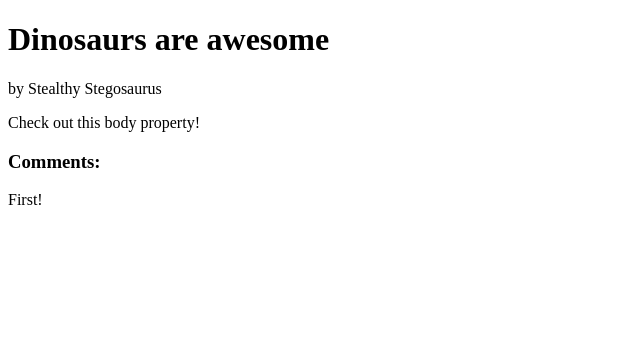
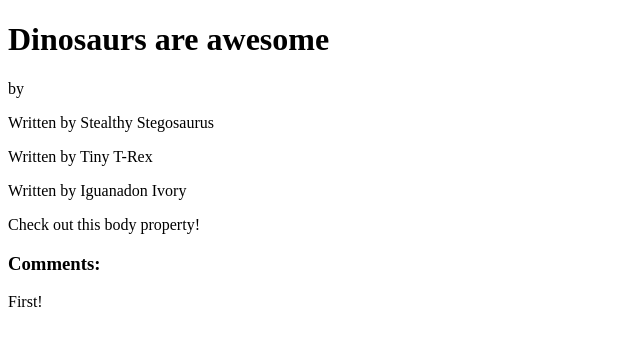
Before and after one commit to tiffanymonroe/react_practice, a React (Create React App) app in the folder blog/: page / in a window 1280 px wide. Shown: the top 346 px of the page, without its empty margins (0-640 px from the left). Built offline with nearby package versions, Linux system fonts and the light colour scheme.

Commit message:
nested components

```diff
--- a/blog/src/App.js
+++ b/blog/src/App.js
@@ -2,15 +2,28 @@ import React, { Component } from 'react';
 import logo from './logo.svg';
 import './App.css';
 
+//import Comment component
+import Comment from './Comment.js'
+//import Author component
+import Author from './Author.js'
+
 class Post extends Component {
   render() {
+    let authors = [
+      <Author author={this.props.allAuthors[0]} />,
+      <Author author={this.props.allAuthors[1]} />,
+      <Author author={this.props.allAuthors[2]} />
+    ]
+
+
+
     return (
       <div >
         <h1>{this.props.title}</h1>
-        <p>by {this.props.author}</p>
+        <p>by {authors}</p>
         <p>{this.props.body}</p>
         <h3>Comments:</h3>
-        <p>{this.props.comments[0]}</p>
+        <p><Comment body={this.props.comments[0]} /></p>
       </div>
     );
   }
--- /dev/null
+++ b/blog/src/Author.js
@@ -0,0 +1,13 @@
+import React, {Component} from 'react';
+
+class Author extends Component {
+  render () {
+    return (
+      <div>
+        <p>Written by {this.props.author}</p>
+      </div>
+    )
+  }
+}
+
+export default Author;
--- /dev/null
+++ b/blog/src/Comment.js
@@ -0,0 +1,13 @@
+import React, {Component} from 'react';
+
+class Comment extends Component {
+  render () {
+    return (
+      <div>
+        <p>{this.props.body}</p>
+      </div>
+    )
+  }
+}
+
+export default Comment
--- a/blog/src/index.js
+++ b/blog/src/index.js
@@ -4,7 +4,7 @@ import Post from './App';
 
 const post = {
   title: "Dinosaurs are awesome",
-  author: "Stealthy Stegosaurus",
+  authors: ["Stealthy Stegosaurus", "Tiny T-Rex", "Iguanadon Ivory"],
   body: "Check out this body property!",
   comments: ["First!", "Great post", "Hire this author now!"]
 }
@@ -12,8 +12,9 @@ const post = {
 ReactDOM.render(
   <Post
     title={post.title}
-    author={post.author}
+    allAuthors={post.authors}
     body={post.body}
     comments={post.comments}
-  />, document.getElementById('root')
+  />,
+  document.getElementById('root')
 )
```
